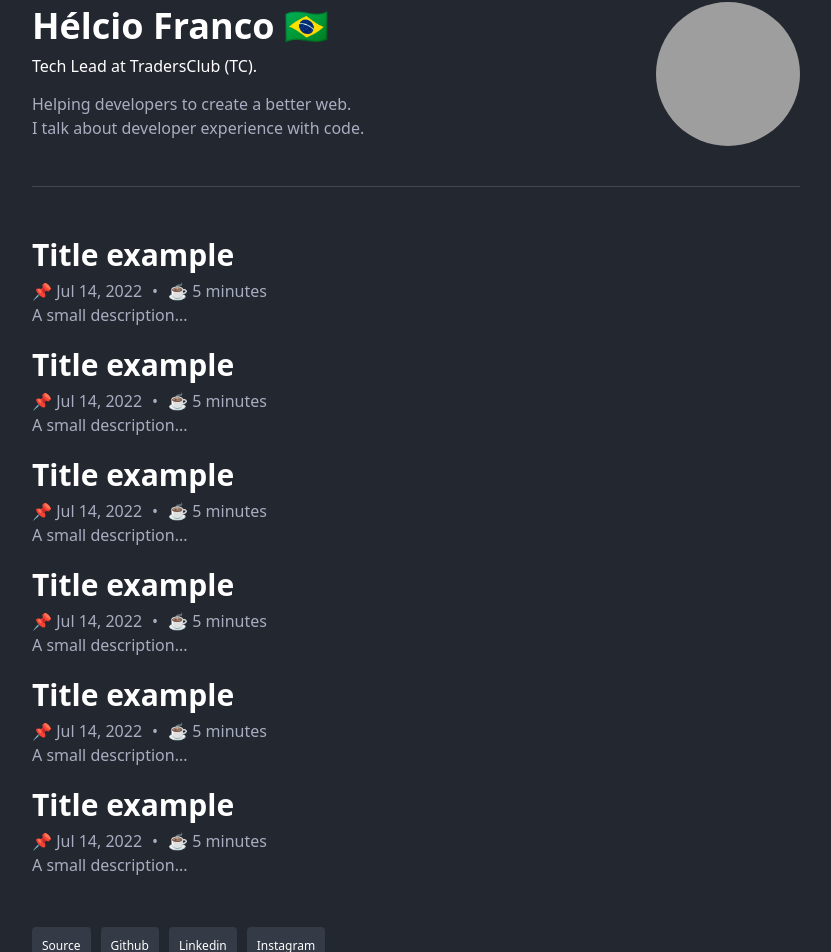
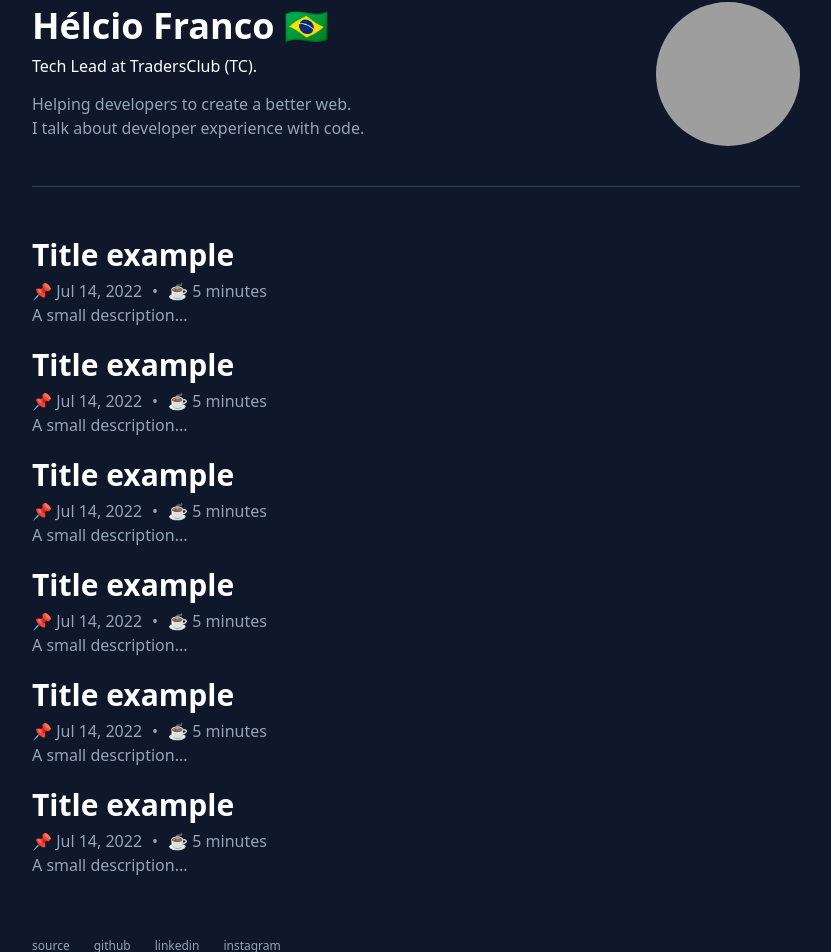
Before and after one commit to helciofranco/helciofranco.com, a Next.js app: page /setup in a window 1280 px wide. Shown: the part 117-1069 px from the top of the page, without its empty margins (224-1055 px from the left). Built offline with nearby package versions, Linux system fonts and the light colour scheme; grey boxes are pictures that could not be loaded.

Commit message:
feat: add new colors

```diff
--- a/src/components/Code/index.ts
+++ b/src/components/Code/index.ts
@@ -14,7 +14,7 @@ const Code = styled('code', {
   variants: {
     variant: {
       primary: {
-        color: '$textPrimary',
+        color: '$textSecondary',
         backgroundColor: '$backgroundSecondary',
         border: '1px solid',
         borderColor: '$borderPrimary',
--- a/src/components/Text/index.ts
+++ b/src/components/Text/index.ts
@@ -10,6 +10,9 @@ const Text = styled('p', {
       },
       secondary: {
         color: '$textSecondary',
+      },
+      tertiary: {
+        color: '$textTertiary',
       },
       interactive: {
         color: '$textInteractive',
--- a/src/layouts/Base/Footer/index.tsx
+++ b/src/layouts/Base/Footer/index.tsx
@@ -9,24 +9,24 @@ const Footer = () => {
         target="_blank"
         passHref
       >
-        <Item>Source</Item>
+        <Item>source</Item>
       </Link>
       <Link href="https://github.com/helciofranco" target="_blank" passHref>
-        <Item>Github</Item>
+        <Item>github</Item>
       </Link>
       <Link
         href="https://www.linkedin.com/in/helciofranco/"
         target="_blank"
         passHref
       >
-        <Item>Linkedin</Item>
+        <Item>linkedin</Item>
       </Link>
       <Link
         href="https://www.instagram.com/helciofranco/"
         target="_blank"
         passHref
       >
-        <Item>Instagram</Item>
+        <Item>instagram</Item>
       </Link>
     </Container>
   );
--- a/src/layouts/Base/Footer/styles.ts
+++ b/src/layouts/Base/Footer/styles.ts
@@ -1,23 +1,27 @@
 import { styled } from '@libs/stitches';
+import space from '@libs/stitches/space';
 
 export const Container = styled('footer', {
   marginTop: '$space14',
   marginBottom: '$space14',
   display: 'flex',
-  gridColumnGap: '10px',
+  gridColumnGap: space.space10,
 });
 
 export const Item = styled('a', {
-  padding: '$space5',
-
-  backgroundColor: '$backgroundSecondary',
-  color: '$textPrimary',
-  borderRadius: '$sm',
+  paddingTop: '$space5',
+  paddingBottom: '$space5',
 
   fontSize: '$xs',
   fontWeight: '$medium',
 
+  transitionProperty: 'color',
+  transitionTimingFunction: 'cubic-bezier(.4,0,1,1)',
+  transitionDuration: '0.1s',
+
+  color: '$textTertiary',
+
   '&:hover': {
-    backgroundColor: '$backgroundTertiary',
+    color: '$textPrimary',
   },
 });
--- a/src/layouts/Base/Header/styles.ts
+++ b/src/layouts/Base/Header/styles.ts
@@ -22,7 +22,7 @@ export const Anchor = styled('a', {
   fontSize: '$sm',
   fontWeight: '$medium',
 
-  color: '$textSecondary',
+  color: '$textTertiary',
   '&:hover': {
     color: '$textPrimary',
   },
@@ -56,7 +56,7 @@ export const ItemBackground = styled(motion.span, {
   left: 0,
   right: 0,
 
-  backgroundColor: '$backgroundTertiary',
+  backgroundColor: '$backgroundSecondary',
 
   borderRadius: '$sm',
   zIndex: -1,
--- a/src/libs/stitches/colors.ts
+++ b/src/libs/stitches/colors.ts
@@ -1,17 +1,17 @@
 const colors = {
   // backgrounds
-  backgroundPrimary: '#23272f',
-  backgroundSecondary: 'rgb(52, 58, 70)',
-  backgroundTertiary: 'rgba(153, 161, 179, 0.1)',
+  backgroundPrimary: 'rgb(15, 23, 42)', // slate-900
+  backgroundSecondary: 'rgb(30, 41, 59)', // slate-800
+  backgroundTertiary: 'rgb(51, 65, 85)', // slate-700
 
   // text
-  textPrimary: '#fff',
-  textSecondary: '#a9adc1',
-  textTertiary: '#ebecf0',
-  textInteractive: '#36a3ff',
+  textPrimary: '#FFF',
+  textSecondary: 'rgb(203, 213, 225)', // slate-300
+  textTertiary: 'rgb(148, 163, 184)', // slate-400
+  textInteractive: 'rgb(56, 189, 248)', // sky-400
 
   // borders
-  borderPrimary: 'rgba(255, 255, 255, 0.15)',
+  borderPrimary: 'rgb(51, 65, 85)', // slate-700
 };
 
 export default colors;
--- a/src/modules/blog/components/AboutMe/index.tsx
+++ b/src/modules/blog/components/AboutMe/index.tsx
@@ -20,14 +20,20 @@ const AboutMe = () => {
         <Text
           variant="h1"
           as="h1"
+          color="primary"
           css={{ fontWeight: '$bold', marginBottom: '$space2' }}
         >
           Hélcio Franco 🇧🇷
         </Text>
-        <Text as="h2" variant="body" css={{ marginBottom: '$space7' }}>
+        <Text
+          as="h2"
+          variant="body"
+          color="primary"
+          css={{ marginBottom: '$space7' }}
+        >
           Tech Lead at TradersClub (TC).
         </Text>
-        <Text variant="body" color="secondary">
+        <Text variant="body" color="tertiary">
           Helping developers to create a better web.
           <br />I talk about developer experience with code.
         </Text>
--- a/src/modules/blog/components/Feed/Post/index.tsx
+++ b/src/modules/blog/components/Feed/Post/index.tsx
@@ -6,7 +6,6 @@ import PostInfo from '@blog/components/PostInfo';
 
 import { Highlight, PostContainer } from './styles';
 import { useState } from 'react';
-import { AnimatePresence } from 'framer-motion';
 
 const Post = () => {
   const [hovered, setHovered] = useState<boolean>(false);
@@ -18,14 +17,13 @@ const Post = () => {
         onHoverEnd={() => setHovered(false)}
       >
         <article>
-          <Text variant="h2" as="h3" color="inherit">
+          <Text variant="h2" as="h3" color="primary">
             Title example
           </Text>
           <PostInfo />
-          <Text color="secondary">A small description...</Text>
+          <Text color="tertiary">A small description...</Text>
         </article>
 
-        <AnimatePresence>
         {hovered && (
           <Highlight
             layoutId="feedHighlight"
@@ -34,7 +32,6 @@ const Post = () => {
             exit={{ opacity: 0 }}
           />
         )}
-        </AnimatePresence>
       </PostContainer>
     </Link>
   );
--- a/src/modules/blog/components/Feed/Post/styles.ts
+++ b/src/modules/blog/components/Feed/Post/styles.ts
@@ -8,15 +8,6 @@ export const PostContainer = styled(motion.a, {
   paddingTop: '$space5',
   paddingBottom: '$space5',
 
-  transitionProperty: 'color',
-  transitionTimingFunction: 'cubic-bezier(.4,0,1,1)',
-  transitionDuration: '0.1s',
-
-  color: '$textPrimary',
-  '&:hover': {
-    color: '$textInteractive',
-  },
-
   // Headers
   ['& h3']: {
     fontWeight: '$bold',
@@ -26,8 +17,9 @@ export const PostContainer = styled(motion.a, {
 
 export const Highlight = styled(motion.div, {
   position: 'absolute',
+  zIndex: -1,
 
-  backgroundColor: '$backgroundTertiary',
+  backgroundColor: '$backgroundSecondary',
   borderRadius: '$md',
 
   top: 0,
--- a/src/modules/blog/components/PostInfo/index.tsx
+++ b/src/modules/blog/components/PostInfo/index.tsx
@@ -25,7 +25,7 @@ const PostInfo = ({ showAuthor = false }: Props) => {
               marginLeft: '$space4',
             }}
           >
-            <Text color="secondary" as="span">
+            <Text color="tertiary" as="span">
               Hélcio Franco
             </Text>
           </Box>
@@ -33,17 +33,17 @@ const PostInfo = ({ showAuthor = false }: Props) => {
       )}
 
       <div>
-        <Text color="secondary" as="time" dateTime="2022-07-12T16:02:33.758Z">
+        <Text color="tertiary" as="time" dateTime="2022-07-12T16:02:33.758Z">
           📌 Jul 14, 2022
         </Text>
         <Text
-          color="secondary"
+          color="tertiary"
           as="span"
           css={{ marginLeft: '$space5', marginRight: '$space5' }}
         >
           •
         </Text>
-        <Text color="secondary" as="span">
+        <Text color="tertiary" as="span">
           ☕ 5 minutes
         </Text>
       </div>
--- a/src/modules/blog/screens/Post/index.tsx
+++ b/src/modules/blog/screens/Post/index.tsx
@@ -16,7 +16,7 @@ const Post = () => {
         How I built my blog
       </Text>
 
-      <PostInfo />
+      <PostInfo showAuthor />
 
       <Text variant="h2" as="h2">
         The stack
```
Lines whose indentation alone changed are shown as unchanged.
